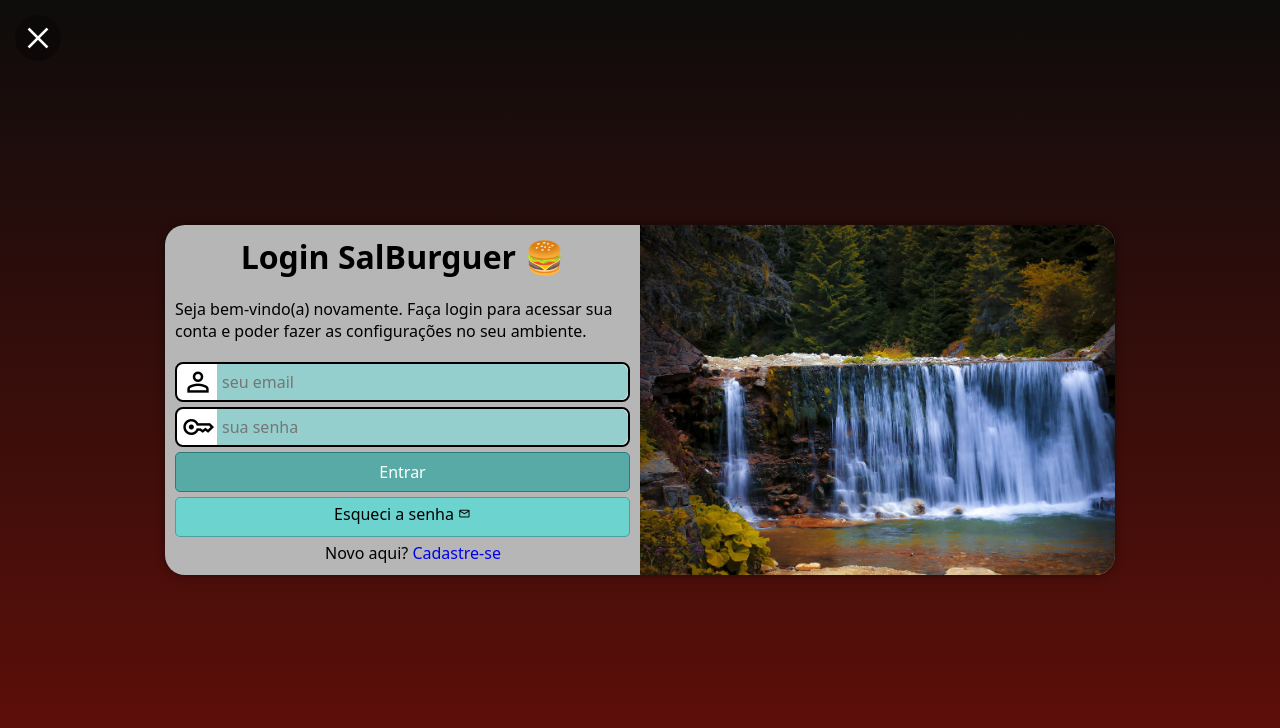
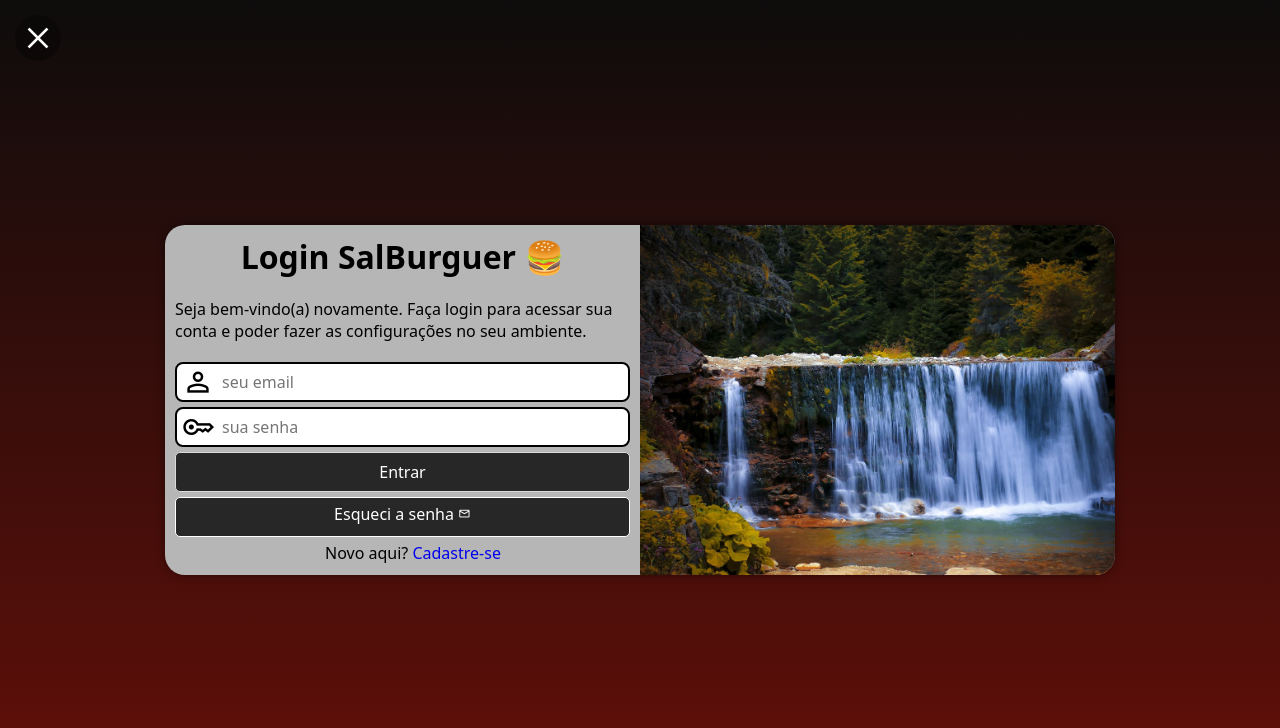
Before and after one commit to GusDev150/SalBurguer, a plain HTML site: page assets/pages/login.html in a window 1280 px wide. Drawn offline with nearby package versions, Linux system fonts and the light colour scheme.

Commit message:
Detalhes finais

```diff
--- a/assets/css/cadastro.css
+++ b/assets/css/cadastro.css
@@ -110,7 +110,7 @@
 }
 
 div.campo > input {
-    background-color: #94cfcd;
+    background-color: #d3d3d3;
     font-size: 1em;
     width: calc(100% - 43.7px);
     height: 100%;
@@ -123,7 +123,7 @@
 }
 
 div.campo > input:focus-within {
-    background-color: #62aaa6;
+    background-color: #97979780;
     border: none;
 }
 
@@ -132,9 +132,9 @@
     font-size: 1em;
     width: 100%;
     height: 40px;
-    background-color: #58aaa7;
+    background-color: #272727;
     color: white;
-    border: 1px solid #2b7c78;
+    border: 1px solid #ffffff;
     border-radius: 5px;
     cursor: pointer;
 }
--- a/assets/css/login.css
+++ b/assets/css/login.css
@@ -110,7 +110,7 @@
 }
 
 div.campo > input {
-    background-color: #94cfcd;
+    background-color: #ffffff;
     font-size: 1em;
     width: calc(100% - 43.7px);
     height: 100%;
@@ -123,7 +123,7 @@
 }
 
 div.campo > input:focus-within {
-    background-color: #62aaa6;
+    background-color: #bababa92;
     border: none;
 }
 
@@ -132,15 +132,15 @@
     font-size: 1em;
     width: 100%;
     height: 40px;
-    background-color: #58aaa7;
+    background-color: #272727;
     color: white;
-    border: 1px solid #2b7c78;
+    border: 1px solid #dadada;
     border-radius: 5px;
     cursor: pointer;
 }
 
 form > input[type=submit]:hover {
-    background-color: #2b7c78;
+    background-color: #3232325a;
 }
 
 /* ESQUECI A SENHA */
@@ -153,15 +153,15 @@
     height: 40px;
     padding-top: 5px;
     margin-top: 5px;
-    background-color: #6cd3cf;
-    color: #000000;
-    border: 1px solid #49a09d;
+    background-color: #272727;
+    color: #ffffff;
+    border: 1px solid #ffffff;
     border-radius: 5px;
     text-decoration: none;
 }
 
 form > a.botao:hover {
-    background-color: #4a9290;
+    background-color: #3232325a;
 }
 
 form > a.botao > span {
--- a/assets/css/responsive.css
+++ b/assets/css/responsive.css
@@ -32,7 +32,6 @@
         margin-left: 10px;
         font-size: 4em;
         color: rgb(255, 136, 0);
-        font-family: Cambria, Cochin, Georgia, Times, 'Times New Roman', serif;
     }
 
     .header-container img {
```
Also changed, not shown: assets/css/style.css (+6 -2 lines).
